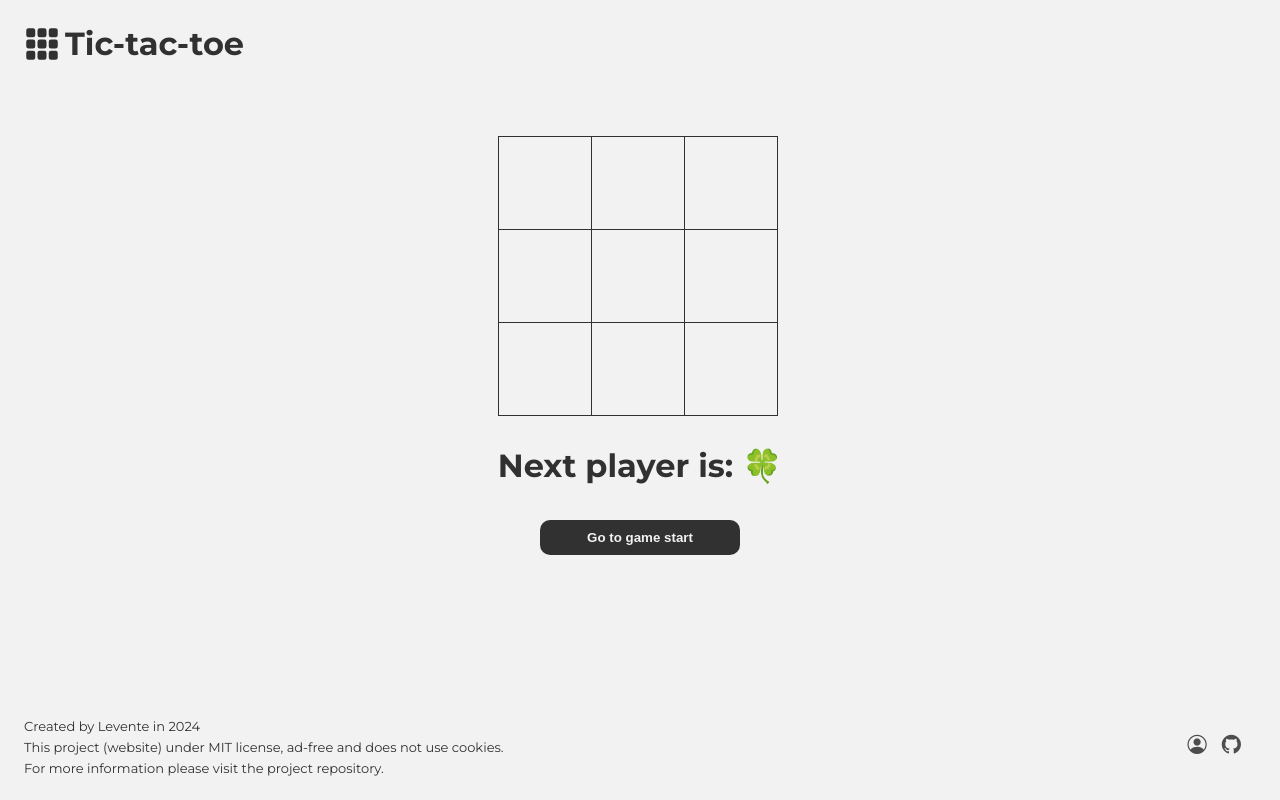
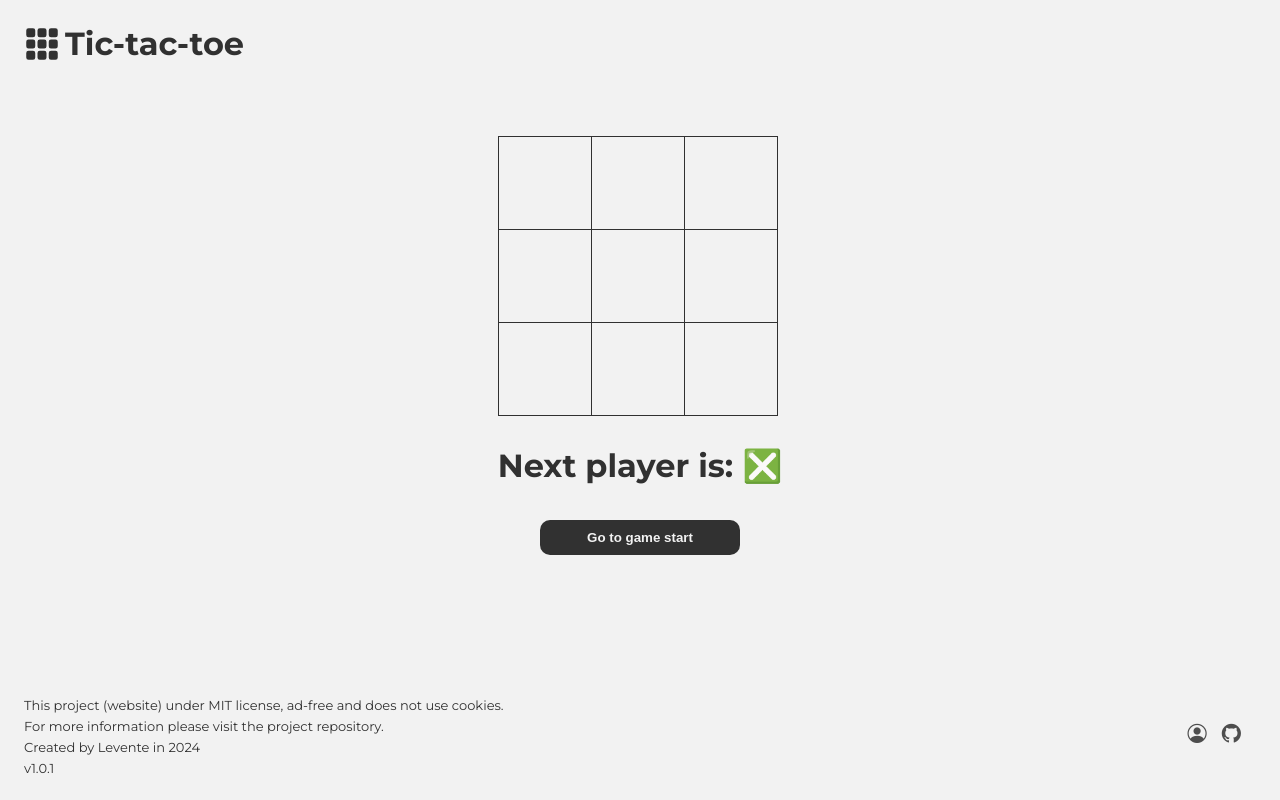
Before and after one commit to tothlevente/tic-tac-toe, a React (Vite) app: page / in a window 1280 px wide. Built offline with nearby package versions, Linux system fonts and the light colour scheme.

Commit message:
Developments

```diff
--- a/package.json
+++ b/package.json
@@ -1,7 +1,7 @@
 {
   "name": "tic-tac-toe",
   "private": true,
-  "version": "0.0.0",
+  "version": "1.0.1",
   "type": "module",
   "scripts": {
     "dev": "vite",
--- a/src/components/Board.tsx
+++ b/src/components/Board.tsx
@@ -33,9 +33,9 @@ export default function Board({ xIsNext, squares, onPlay }: BoardProps) {
     const nextSquares = squares.slice();
 
     if (xIsNext) {
-      nextSquares[i] = "🍀";
+      nextSquares[i] = "❎";
     } else {
-      nextSquares[i] = "🍁";
+      nextSquares[i] = "🔴";
     }
 
     onPlay(nextSquares);
@@ -47,7 +47,7 @@ export default function Board({ xIsNext, squares, onPlay }: BoardProps) {
   if (winner) {
     status = "Winner is: " + winner;
   } else {
-    status = "Next player is: " + (xIsNext ? "🍀" : "🍁");
+    status = "Next player is: " + (xIsNext ? "❎" : "🔴");
   }
 
   return (
--- a/src/components/Footer.tsx
+++ b/src/components/Footer.tsx
@@ -1,10 +1,13 @@
+import packageJson from "../../package.json";
+
 export default function Footer() {
   return (
     <footer>
       <div className="footer-text">
-        <p>Created by Levente in 2024</p>
         <p>This project (website) under MIT license, ad-free and does not use cookies.</p>
         <p>For more information please visit the project repository.</p>
+        <p>Created by Levente in 2024</p>
+        <p>v{packageJson.version}</p>
       </div>
       <div>
         <a className="link" target="_blank" rel="noreferrer" href="https://github.com/tothlevente">
```
Also changed, not shown: src/components/Game.tsx (+6 -3 lines).
